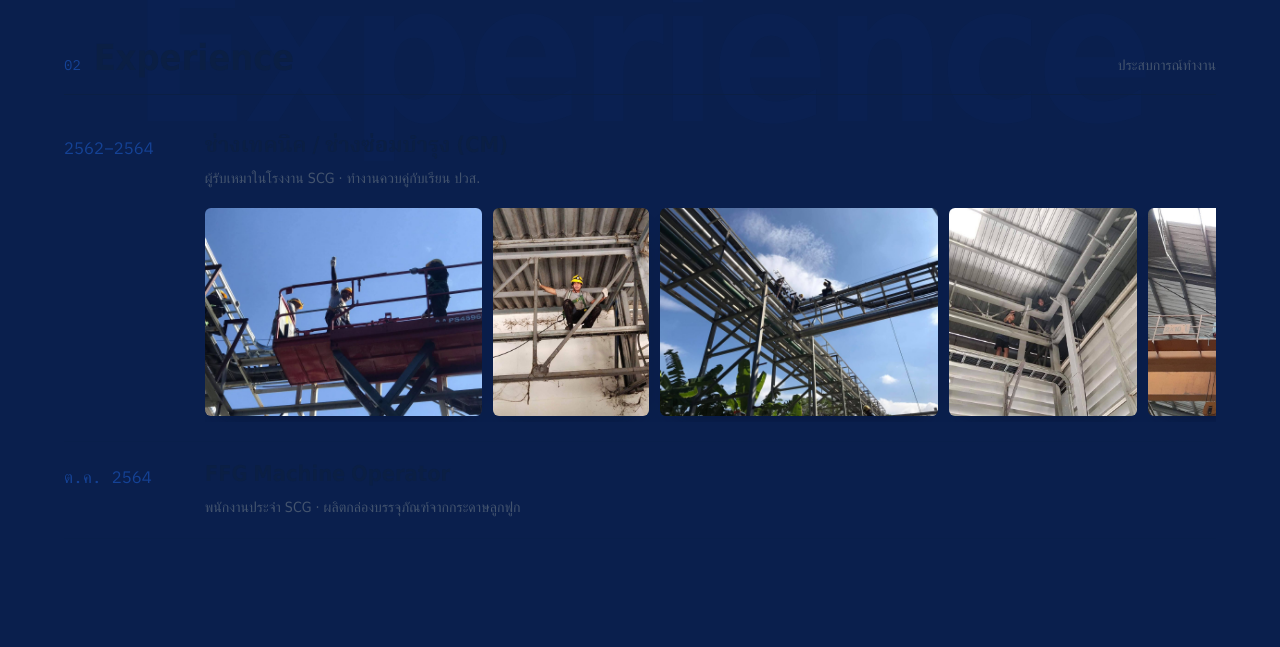
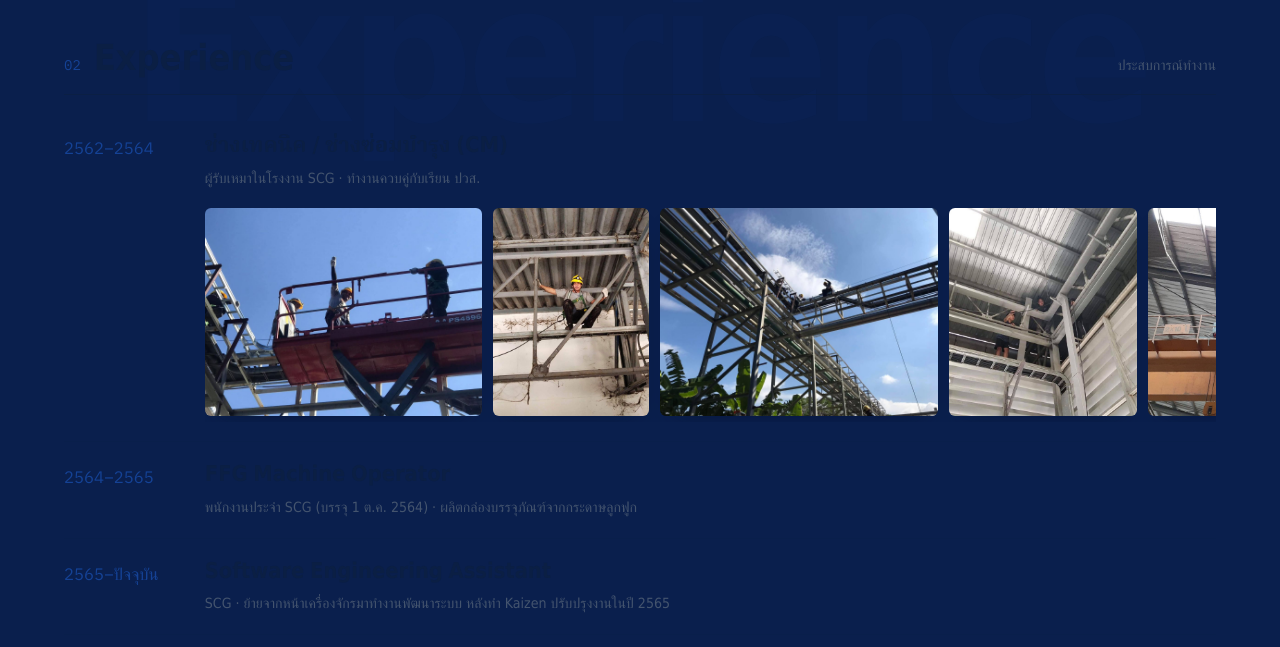
Before and after one commit to Kajeawwan69/paradorn-resume, a plain HTML site: page index.html in a window 1280 px wide. Shown: the part 5851-6498 px from the top of the page. Drawn offline with Linux system fonts and the light colour scheme; a web font is replaced by a local one.

Commit message:
Experience: FFG Machine Operator 2564–2565, Software Engineering Assistant 2565–now
Co-Authored-By: Claude Opus 5.5 <noreply@anthropic.com>

```diff
--- a/index.html
+++ b/index.html
@@ -552,10 +552,17 @@ section.jch:last-of-type::after{content:"";position:absolute;left:0;right:0;bott
             </div>
           </li>
           <li>
-            <span class="y">ต.ค. 2564</span>
+            <span class="y">2564–2565</span>
             <div class="d">
               <b>FFG Machine Operator</b>
-              <span>พนักงานประจำ SCG · ผลิตกล่องบรรจุภัณฑ์จากกระดาษลูกฟูก</span>
+              <span>พนักงานประจำ SCG (บรรจุ 1 ต.ค. 2564) · ผลิตกล่องบรรจุภัณฑ์จากกระดาษลูกฟูก</span>
+            </div>
+          </li>
+          <li>
+            <span class="y">2565–ปัจจุบัน</span>
+            <div class="d">
+              <b>Software Engineering Assistant</b>
+              <span>SCG · ย้ายจากหน้าเครื่องจักรมาทำงานพัฒนาระบบ หลังทำ Kaizen ปรับปรุงงานในปี 2565</span>
             </div>
           </li>
         </ol>
```
